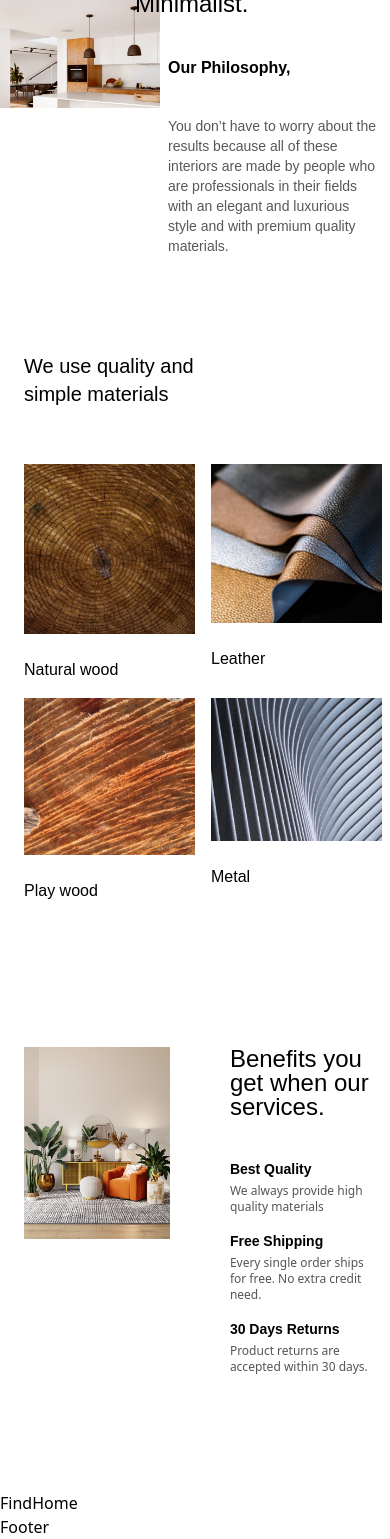
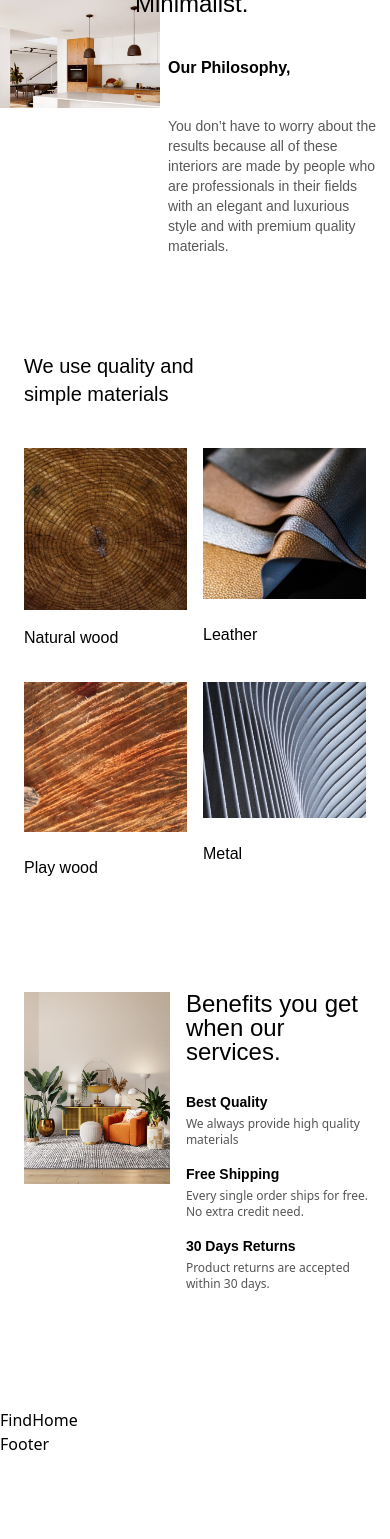
Before and after one commit to asssslay/CIELO-website, a React (Vite) app: page / in a window 390 px wide. Shown: the part 1808-3347 px from the top of the page. After the commit the page ends 3264 px from the top, so only its background shows below. Built offline with nearby package versions, Linux system fonts and the light colour scheme; a web font is replaced by a local one.

Commit message:
Complete benefits section

```diff
--- a/src/index.css
+++ b/src/index.css
@@ -34,4 +34,8 @@
   .padding-left {
     @apply pl-6 xs:pl-8 md:pl-16 lg:pl-20 xl:pl-[132px];
   }
+
+  .benefits-img {
+    @apply max-w-44 max-h-48 xs:max-h-[270px] sm:max-w-64 sm:max-h-[360px] md:max-w-[325px] md:max-h-[450px] lg:max-w-[425px] lg:max-h-[600px] xl:max-w-[525px] xl:max-h-[690px];
+  }
 }
--- a/src/sections/Benefits.jsx
+++ b/src/sections/Benefits.jsx
@@ -3,12 +3,9 @@ import BenefitsList from "../components/BenefitsList";
 
 const Benefits = () => {
   return (
-    <section className="container flex gap-[60px] mb-[100px] padding-left xl:pl-8 2xl:padding-left">
-      <img
-        src={assetPaths.benefits}
-        className="max-w-44 max-h-48 xs:max-h-[270px] sm:max-w-64 sm:max-h-[360px] md:max-w-[325px] md:max-h-[450px] lg:max-w-[425px] lg:max-h-[600px] xl:max-w-[525px] xl:max-h-[690px]"
-      />
-      <div className="flex flex-col gap-10">
+    <section className="container flex gap-4 xs:gap-8 md:gap-12 lg:gap-[60px] mb-[100px] padding-left xl:pl-8 2xl:padding-left">
+      <img src={assetPaths.benefits} className="benefits-img" />
+      <div className="flex flex-col gap-7 xs:gap-8 md:gap-9 lg:gap-10">
         <h2 className="font-cabinet text-2xl xs:text-3xl md:text-[42px] lg:text-7xl xl:text-[80px] leading-none ">
           Benefits you get
           <br className="max-xl:hidden" /> when our services.
--- a/src/sections/UsedMaterials.jsx
+++ b/src/sections/UsedMaterials.jsx
@@ -2,14 +2,14 @@ import { assetPaths } from "../constants";
 
 const UsedMaterials = () => {
   return (
-    <section className="container mb-[144px] padding-left">
-      <h3 className="font-cabinet text-xl xs:text-2xl md:text-4xl lg:text-6xl xl:text-7xl mb-14">
+    <section className="container mb-28 xs:mb-32 lg:mb-[144px] padding-left pr-6">
+      <h3 className="font-cabinet text-xl xs:text-2xl md:text-4xl lg:text-6xl xl:text-7xl mb-10 lg:mb-14">
         We use quality and
         <br />
         simple materials
       </h3>
-      <div className="grid grid-cols-2 md:grid-cols-4 gap-4 md:gap-11">
-        <div className="flex flex-col gap-6">
+      <div className="grid grid-cols-2 md:grid-cols-4 gap-4 max-md:gap-y-8 lg:gap-11">
+        <div className="flex flex-col gap-4 xs:gap-5 sm:gap-6">
           <img src={assetPaths.woodMaterial} className="" />
           <p className="text-base xs:text-lg md:text-xl xl:text-2xl font-manrope">
             Natural wood
```
